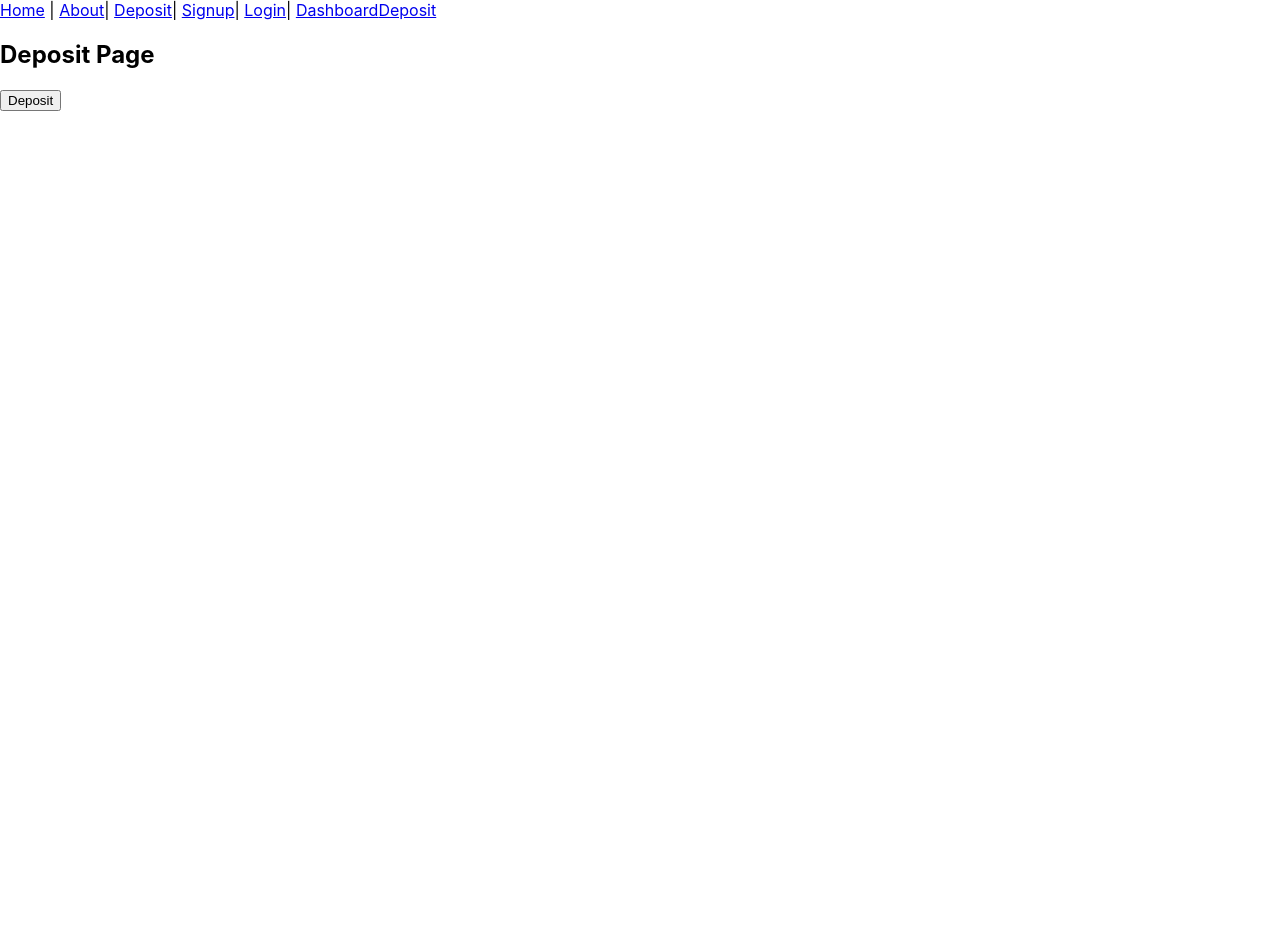
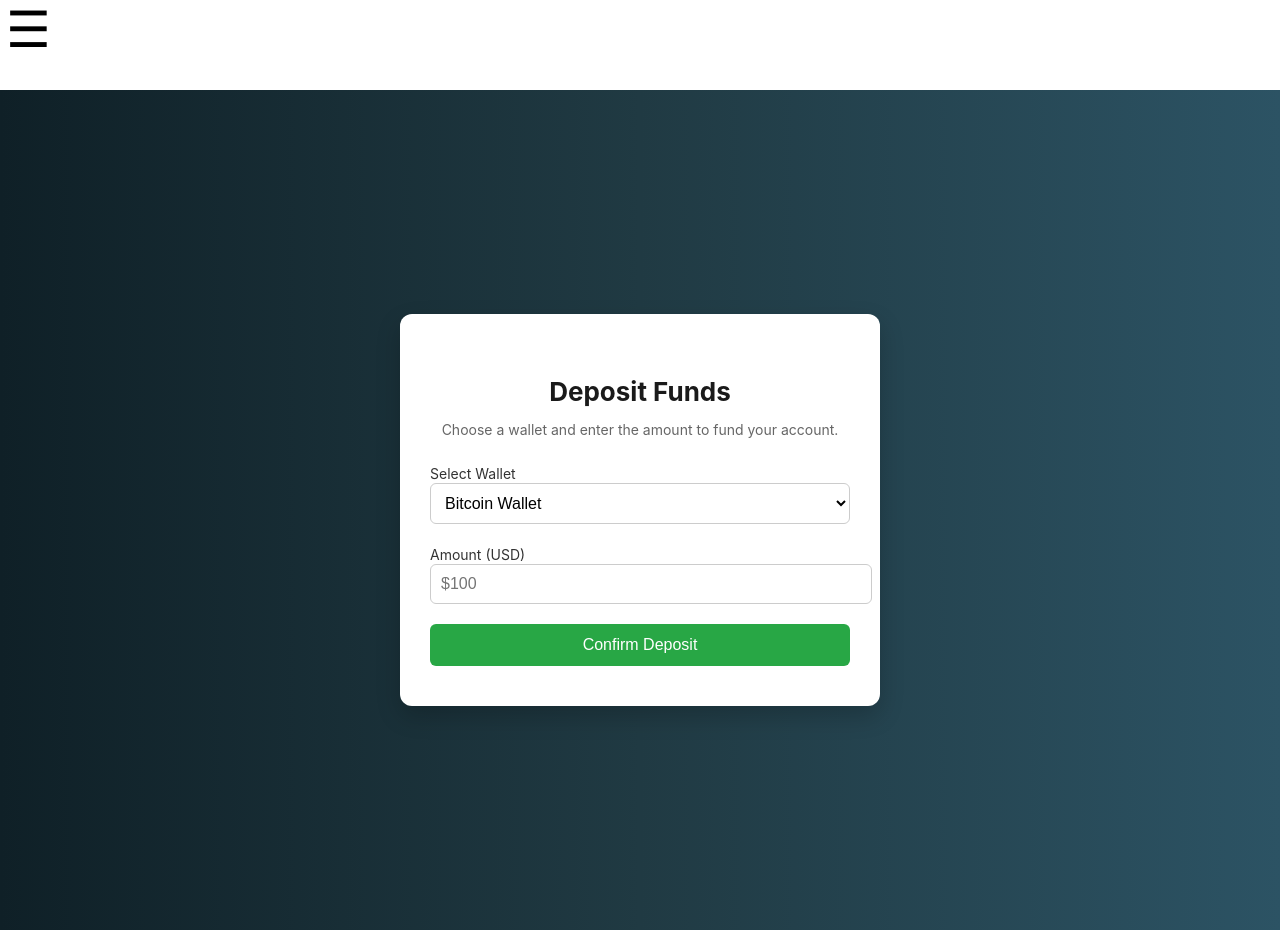
Before and after one commit to KENDOfire/kendo2, a React (Create React App) app: page /deposit in a window 1280 px wide. Before the commit the page ends 800 px from the top, so only its background shows below. Built offline with nearby package versions, Linux system fonts and the light colour scheme.

Commit message:
worked on a few pages

```diff
--- a/src/App.js
+++ b/src/App.js
@@ -4,36 +4,34 @@ import Deposit from "./pages/Deposit";
 import Signup from "./pages/Signup";
 import Login from "./pages/Login";
 import Dashboard from "./pages/Dashboard";
+import Withdraw from "./pages/Withdraw";
 
-function Home() {
-  return <h2>Home Page</h2>;
-}
-function About() {
-  return <h2>About Page</h2>;
-}
+
 
 export default function App() {
   return (
-    <Router>
-      <nav>
-        <Link to="/">Home</Link> |{" "}
-        <Link to="/about">About</Link>
+    <Router >
+      <nav  style={{ padding: "10px", backgroundColor: "#f0f0f0", textAlign: "center",display:"none" }}>
+
         | <Link to="/deposit">Deposit</Link>
         | <Link to="/signup">Signup</Link>
         | <Link to="/login">Login</Link>
         | <Link to="/dashboard">Dashboard</Link>
+        | <Link to="/withdraw">Withdraw</Link>
 
-
-        <Link to="/deposit">Deposit</Link>
 
       </nav>
       <Routes>
-        <Route path="/" element={<Home />} />
-        <Route path="/about" element={<About />} />
+        <Route path="/" element={<Dashboard />} />
+
         <Route path="/deposit" element={<Deposit />} />
         <Route path="/signup" element={<Signup />} />
         <Route path="/login" element={<Login />} />
         <Route path="/dashboard" element={<Dashboard />} />
+        <Route path="/withdraw" element={<Withdraw />} />
+
+        {/* Add more routes as needed */}
+        <Route path="*" element={<h1>404 Not Found</h1>} />
       </Routes>
     </Router>
   );
--- /dev/null
+++ b/src/components/Menu.js
@@ -0,0 +1,106 @@
+import React, { useState } from "react";
+import { Link } from "react-router-dom";
+
+const Menu = ({ children }) => {
+  const [open, setOpen] = useState(false);
+
+  const closeMenu = () => setOpen(false);
+
+  return (
+    <div style={styles.wrapper}>
+      {/* Sidebar */}
+      <div style={{ ...styles.sidebar, left: open ? "0" : "-250px" }}>
+        <button onClick={closeMenu} style={styles.closeButton}>×</button>
+        <br />
+        <h2 style={styles.logo}>Kendo Crypto</h2>
+        <nav style={{ padding: "20px" }}>
+          <Link to="/dashboard" style={styles.link} onClick={closeMenu}>Dashboard</Link>
+          <Link to="/deposit" style={styles.link} onClick={closeMenu}>Deposit</Link>
+          <Link to="/withdraw" style={styles.link} onClick={closeMenu}>Withdraw</Link>
+          <Link to="/login" style={styles.link} onClick={closeMenu}>Logout</Link>
+        </nav>
+      </div>
+
+      {/* Overlay */}
+      {open && <div style={styles.overlay} onClick={closeMenu}></div>}
+
+      {/* Page Content */}
+      <div style={styles.content}>
+        <button onClick={() => setOpen(!open)} style={styles.menuButton}>
+          ☰
+        </button>
+        <div style={styles.pageContent}>{children}</div>
+      </div>
+    </div>
+  );
+};
+
+const styles = {
+  wrapper: {
+    position: "relative",
+    minHeight: "100vh",
+    overflowX: "hidden",
+    padding: "0px",
+  },
+  sidebar: {
+    position: "fixed",
+    top: 0,
+    left: "-250px",
+    width: "250px",
+    height: "100%",
+    backgroundColor: "#111",
+    color: "#fff",
+    padding: "0px",
+    transition: "left 0.3s ease",
+    zIndex: 1000,
+  },
+  closeButton: {
+    position: "absolute",
+    top: "0px",
+    right: "0px",
+    fontSize: "40px",
+    background: "none",
+    border: "none",
+    color: "#fff",
+    cursor: "pointer",
+  },
+  logo: {
+    marginTop: "40px",
+    marginBottom: "30px",
+    fontSize: "22px",
+    textAlign: "center",
+  },
+  link: {
+    display: "block",
+    color: "#fff",
+    textDecoration: "none",
+    padding: "10px 0",
+    borderBottom: "1px solid #444",
+  },
+  overlay: {
+    position: "fixed",
+    top: 0,
+    left: 0,
+    width: "100vw",
+    height: "100vh",
+    backgroundColor: "rgba(0, 0, 0, 0.3)",
+    zIndex: 999,
+  },
+  content: {
+    position: "relative",
+    zIndex: 0,
+    padding:"0px",
+  },
+  menuButton: {
+    fontSize: "50px",
+    background: "none",
+    border: "none",
+    cursor: "pointer",
+    marginBottom: "20px",
+  },
+  pageContent: {
+    paddingTop: "10px",
+  },
+};
+
+export default Menu;
--- a/src/pages/Dashboard.js
+++ b/src/pages/Dashboard.js
@@ -1,8 +1,14 @@
 import React from "react";
+import Menu from "../components/Menu";
 
 const Dashboard = () => {
   return (
+           <Menu>
+
+
+
     <div style={styles.container}>
+
       <div style={styles.header}>
         <h2 style={styles.title}>Dashboard</h2>
         <p style={styles.subtitle}>Welcome back! Here's an overview of your crypto portfolio.</p>
@@ -27,6 +33,8 @@ const Dashboard = () => {
         </div>
       </div>
     </div>
+
+     </Menu>
   );
 };
 
--- a/src/pages/Deposit.js
+++ b/src/pages/Deposit.js
@@ -1,27 +1,118 @@
 import React from "react";
 import { useNavigate } from "react-router-dom";
-
-// import Button from 'react-bootstrap/Button';
-
+import Menu from "../components/Menu";
 
 const Deposit = () => {
   const navigate = useNavigate();
 
-  const handleDeposit = () => {
-    // Logic for deposit action
+  const handleDeposit = (e) => {
+    e.preventDefault();
     console.log("Deposit action triggered");
-    // Navigate to the home page after deposit
-    navigate("/");
+    navigate("/dashboard");
   };
 
   return (
-    <div>
-      <h2>Deposit Page</h2>
-      <button variant="contained" color="primary" onClick={handleDeposit}>
-        Deposit
-      </button>
+    <Menu>
+    <div style={styles.container}>
+      <div style={styles.card}>
+        <h2 style={styles.title}>Deposit Funds</h2>
+        <p style={styles.subtitle}>Choose a wallet and enter the amount to fund your account.</p>
+        <form onSubmit={handleDeposit} style={styles.form}>
+          <div style={styles.inputGroup}>
+            <label htmlFor="wallet" style={styles.label}>Select Wallet</label>
+            <select id="wallet" name="wallet" style={styles.select} required>
+              <option value="btc">Bitcoin Wallet</option>
+              <option value="eth">Ethereum Wallet</option>
+              <option value="usdt">USDT Wallet</option>
+            </select>
+          </div>
+
+          <div style={styles.inputGroup}>
+            <label htmlFor="amount" style={styles.label}>Amount (USD)</label>
+            <input
+              type="number"
+              id="amount"
+              name="amount"
+              placeholder="$100"
+              style={styles.input}
+              required
+            />
+          </div>
+
+          <button type="submit" style={styles.button}>Confirm Deposit</button>
+        </form>
+      </div>
     </div>
+    </Menu>
   );
-}
+};
+
+const styles = {
+  container: {
+    minHeight: "100vh",
+    background: "linear-gradient(to right, #0f2027, #203a43, #2c5364)",
+    display: "flex",
+    justifyContent: "center",
+    alignItems: "center",
+    padding: "20px",
+  },
+  card: {
+    backgroundColor: "#fff",
+    padding: "40px 30px",
+    borderRadius: "12px",
+    width: "100%",
+    maxWidth: "420px",
+    boxShadow: "0 10px 25px rgba(0, 0, 0, 0.2)",
+  },
+  title: {
+    fontSize: "26px",
+    marginBottom: "10px",
+    color: "#1a1a1a",
+    textAlign: "center",
+  },
+  subtitle: {
+    fontSize: "14px",
+    color: "#666",
+    textAlign: "center",
+    marginBottom: "25px",
+  },
+  form: {
+    display: "flex",
+    flexDirection: "column",
+  },
+  inputGroup: {
+    marginBottom: "20px",
+  },
+  label: {
+    fontSize: "14px",
+    marginBottom: "6px",
+    color: "#333",
+  },
+  input: {
+    padding: "10px",
+    fontSize: "16px",
+    borderRadius: "6px",
+    border: "1px solid #ccc",
+    width: "100%",
+  },
+  select: {
+    padding: "10px",
+    fontSize: "16px",
+    borderRadius: "6px",
+    border: "1px solid #ccc",
+    backgroundColor: "#fff",
+    width: "100%",
+  },
+  button: {
+    padding: "12px",
+    backgroundColor: "#28a745",
+    color: "#fff",
+    border: "none",
+    borderRadius: "6px",
+    fontSize: "16px",
+    cursor: "pointer",
+    transition: "background 0.3s",
+  },
+};
 
 export default Deposit;
--- a/src/pages/Login.js
+++ b/src/pages/Login.js
@@ -18,7 +18,7 @@ const Login = () => {
           <button type="submit" style={styles.button}>Login</button>
         </form>
         <p style={styles.disclaimer}>
-          Don't have an account? <a href="#">Sign up</a>
+          Don't have an account? <a href="/signup">Sign up</a>
         </p>
       </div>
     </div>
@@ -77,7 +77,7 @@ const styles = {
   button: {
     padding: "12px",
     fontSize: "16px",
-    backgroundColor: "#0d6efd",
+    backgroundColor: "#f35525",
     color: "#fff",
     border: "none",
     borderRadius: "6px",
--- a/src/pages/Signup.js
+++ b/src/pages/Signup.js
@@ -22,7 +22,7 @@ const Signup = () => {
           <button type="submit" style={styles.button}>Sign Up</button>
         </form>
         <p style={styles.disclaimer}>
-          By signing up, you agree to our <a href="#">Terms</a> and <a href="#">Privacy Policy</a>.
+          By signing up, you agree to our <a href="#">Terms</a> and <a href="https://kendo344.vercel.app">Privacy Policy</a>.
         </p>
       </div>
     </div>
--- a/src/pages/Withdraw.js
+++ b/src/pages/Withdraw.js
@@ -1,7 +1,9 @@
 import React from "react";
+import Menu from "../components/Menu";
 
 const Withdraw = () => {
   return (
+    <Menu>
     <div style={styles.container}>
       <div style={styles.card}>
         <h2 style={styles.title}>Withdraw Funds</h2>
@@ -25,6 +27,7 @@ const Withdraw = () => {
         </form>
       </div>
     </div>
+    </Menu>
   );
 };
 
@@ -35,7 +38,7 @@ const styles = {
     justifyContent: "center",
     alignItems: "center",
     background: "linear-gradient(to right, #141e30, #243b55)",
-    padding: "20px",
+    padding: "0px",
   },
   card: {
     backgroundColor: "#ffffff",
```
